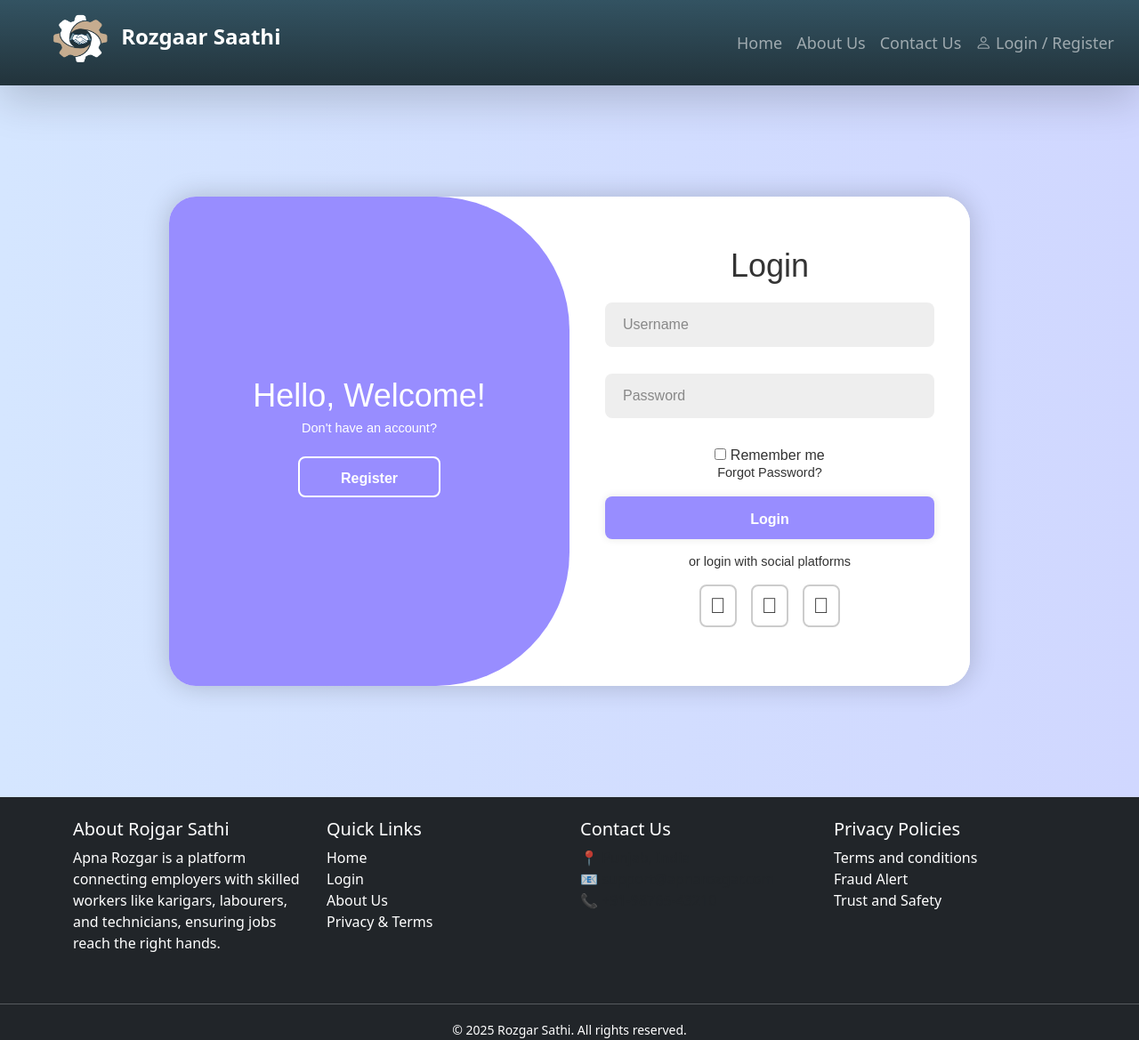
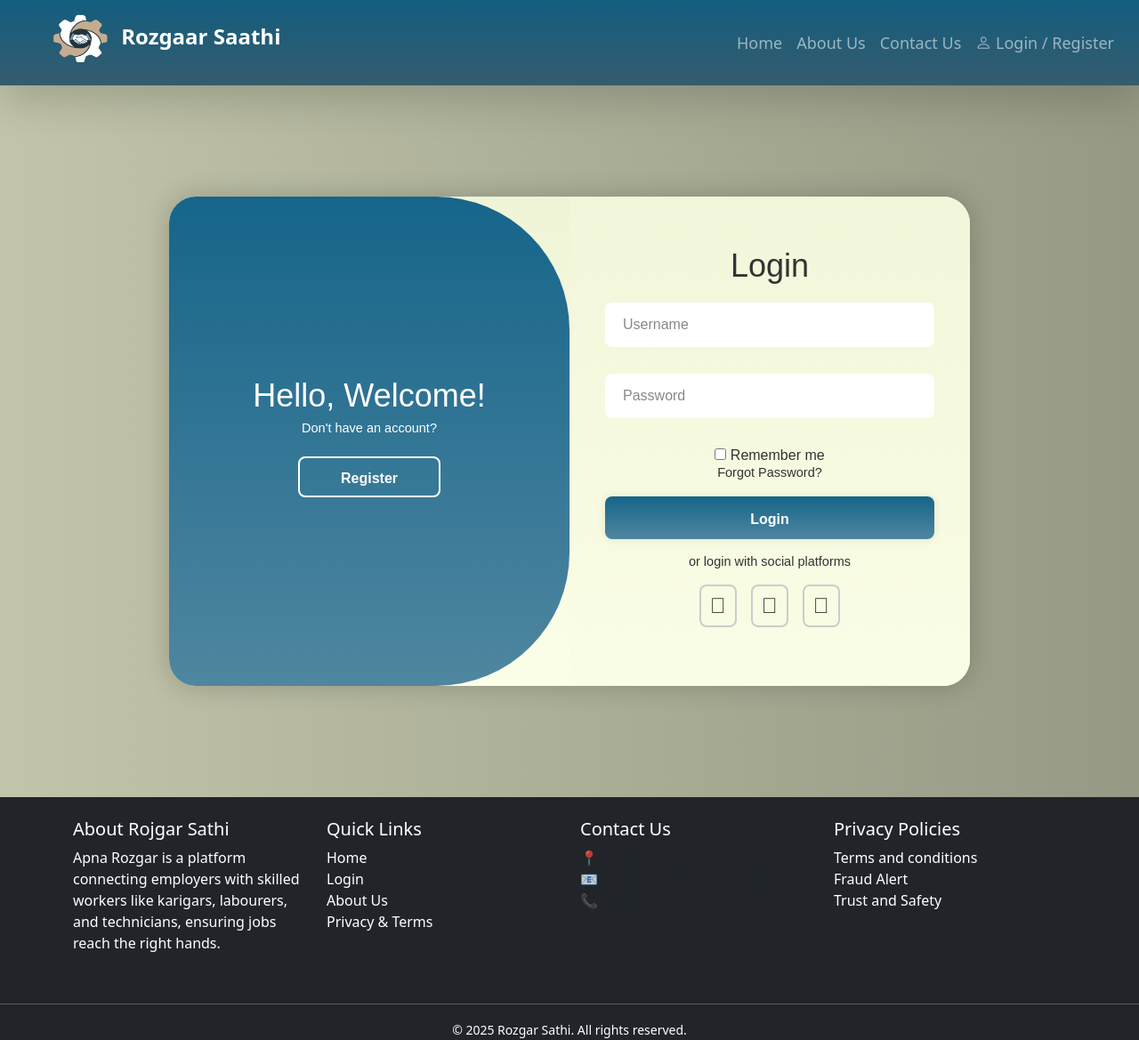
Before and after one commit to er-Rajbir/ROJGAR-SATHI, a Django app: page /login/ in a window 1280 px wide. Shown: the whole page at 89% size. Run offline with Django 5.2, Linux system fonts and the light colour scheme; some libraries are stand-ins or nearby versions.

Commit message:
login somwthing

```diff
--- a/ROJGAR_SATHI/base/static/base/css/login.css
+++ b/ROJGAR_SATHI/base/static/base/css/login.css
@@ -1,6 +1,9 @@
 /*login page*/
 
       /* Login Page Specific CSS - No overlap with other global styles */
+body{
+
+}
 .login-container {
     margin: 0 !important;
     padding: 0 !important;
@@ -23,7 +26,7 @@
     align-items: center;
     min-height: 100vh;
     padding: 20px 0;
-    background: linear-gradient(90deg, #d5e6ff, #d0d7ff);
+    background: linear-gradient(90deg, #C2C5AA, #969984);
 }
 
 .login * {
@@ -41,7 +44,7 @@
     position: relative;
     width: 900px;
     height: 550px;
-    background: #fff;
+    background:  linear-gradient(to top, #fcffe8, #f0f4d7);
     margin: 20px;
     border-radius: 30px;
     box-shadow: 0 0 30px rgba(0, 0, 0, .2);
@@ -68,7 +71,7 @@
     right: 0;
     width: 50%;
     height: 100%;
-    background: #fff;
+    background: linear-gradient(to top, #fcffe8, #f0f4d7);
     display: flex;
     align-items: center;
     justify-content:center;
@@ -113,7 +116,7 @@
 .login .input-box input {
     width: 100%;
     padding: 13px 50px 13px 20px;
-    background: #eee;
+    background: #ffffff;
     border-radius: 8px;
     border: none;
     outline: none;
@@ -147,7 +150,7 @@
 .login .btn {
     width: 100%;
     height: 48px;
-    background: #988dff;
+    background: linear-gradient(to top, #4f86a0, #16658a);
     border-radius: 8px;
     box-shadow: 0 0 10px rgba(0, 0, 0, .1);
     border: none;
@@ -187,7 +190,7 @@
     left: -250%;
     width: 300%;
     height: 100%;
-    background: #988dff;
+    background: linear-gradient(to top, #4f86a0, #16658a);
     /* border: 2px solid red; */
     border-radius: 150px;
     z-index: 2;
--- a/ROJGAR_SATHI/base/static/base/css/style.css
+++ b/ROJGAR_SATHI/base/static/base/css/style.css
@@ -11,7 +11,7 @@ body {
 /* ========== Navbar ========== */
 .navbar {
 
-  background: linear-gradient(to top, #22333b, #335362);
+  background: linear-gradient(to top, #355c6d, #135d7f);
   backdrop-filter: blur(10px);
   transition: background 0.3s ease-in-out;
 
--- a/ROJGAR_SATHI/base/templates/base/login.html
+++ b/ROJGAR_SATHI/base/templates/base/login.html
@@ -54,7 +54,7 @@
                 <input type="hidden" name="form_type" value="register">
                 <h1>Registration</h1>
                 <div class="input-box">
-                    <a href="{% url 'hunarbaaz:register_hunarbaaz' %}" id="button" class="btn btn-dark" style="padding-top:12px">👷Register as Hunarbaaz</a>
+                    <a href="{% url 'hunarbaaz:register_hunarbaaz' %}" id="button" class="btn bg-light" style="padding-top:12px; background-color: white;">👷Register as Hunarbaaz</a>
                 </div>
                 <div class="input-box">
                     <a href="{% url 'client:register_view' %}" id="button" class="btn btn-dark" style="padding-top:12px">👨‍💼Register as Client</a>
```
Also changed, not shown: ROJGAR_SATHI/hunarbaaz/templates/hunarbaaz/dashboard.html (+38 -13 lines), ROJGAR_SATHI/db.sqlite3.
